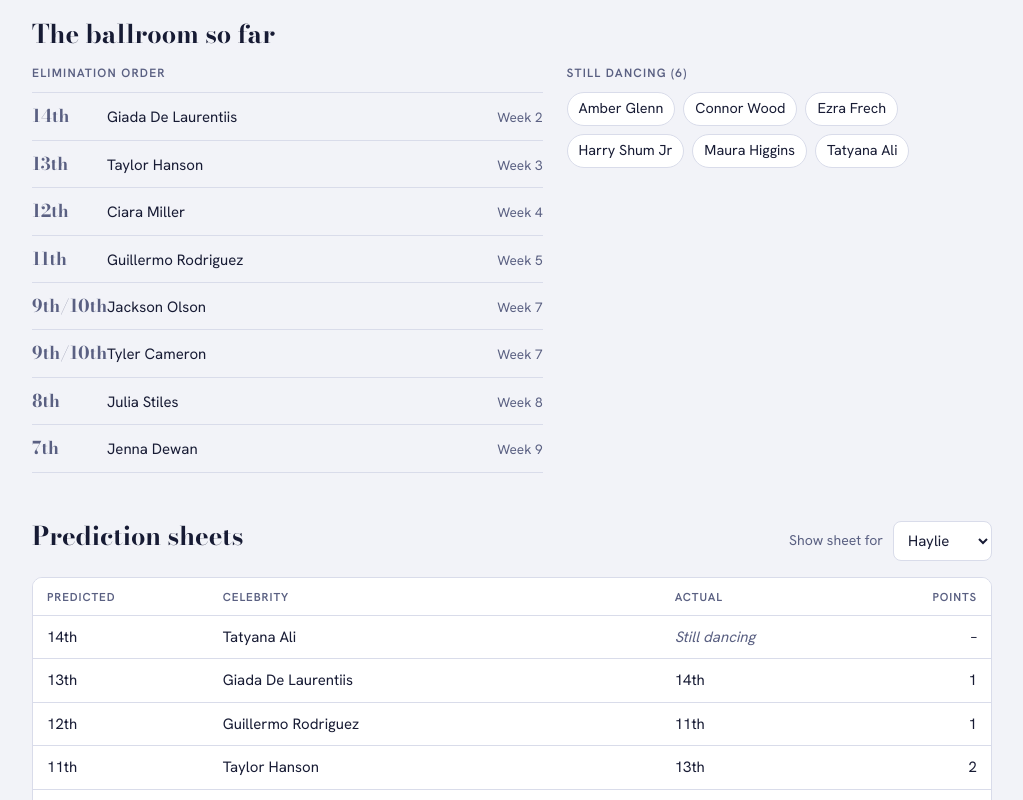
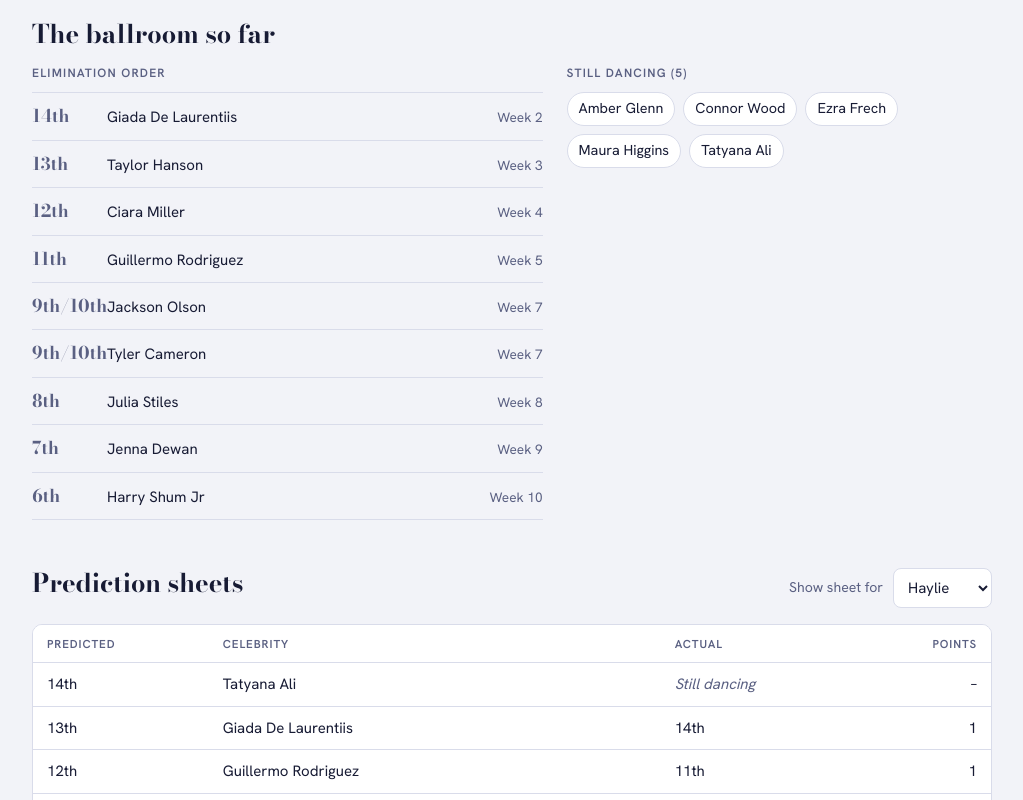
Before and after one commit to StantonGodshall/DWTS-Leaderboard, a plain HTML site: page index.html in a window 1280 px wide. Shown: the part 2000-2800 px from the top of the page, without its empty margins (128-1151 px from the left). Drawn offline with nearby package versions, Linux system fonts and the light colour scheme.

Commit message:
Update index.html

```diff
--- a/index.html
+++ b/index.html
@@ -261,7 +261,7 @@ const RESULTS = [
   { name: "Tyler Cameron", week :7},
   { name: "Julia Stiles", week :8},
   { name: "Jenna Dewan", week: 9},
-  { name: "Harry Shum", week: 10},
+  { name: "Harry Shum Jr", week: 10},
 ];
 
 // Predictions from DWTS_predictions.xlsx, listed first out → winner.
```
